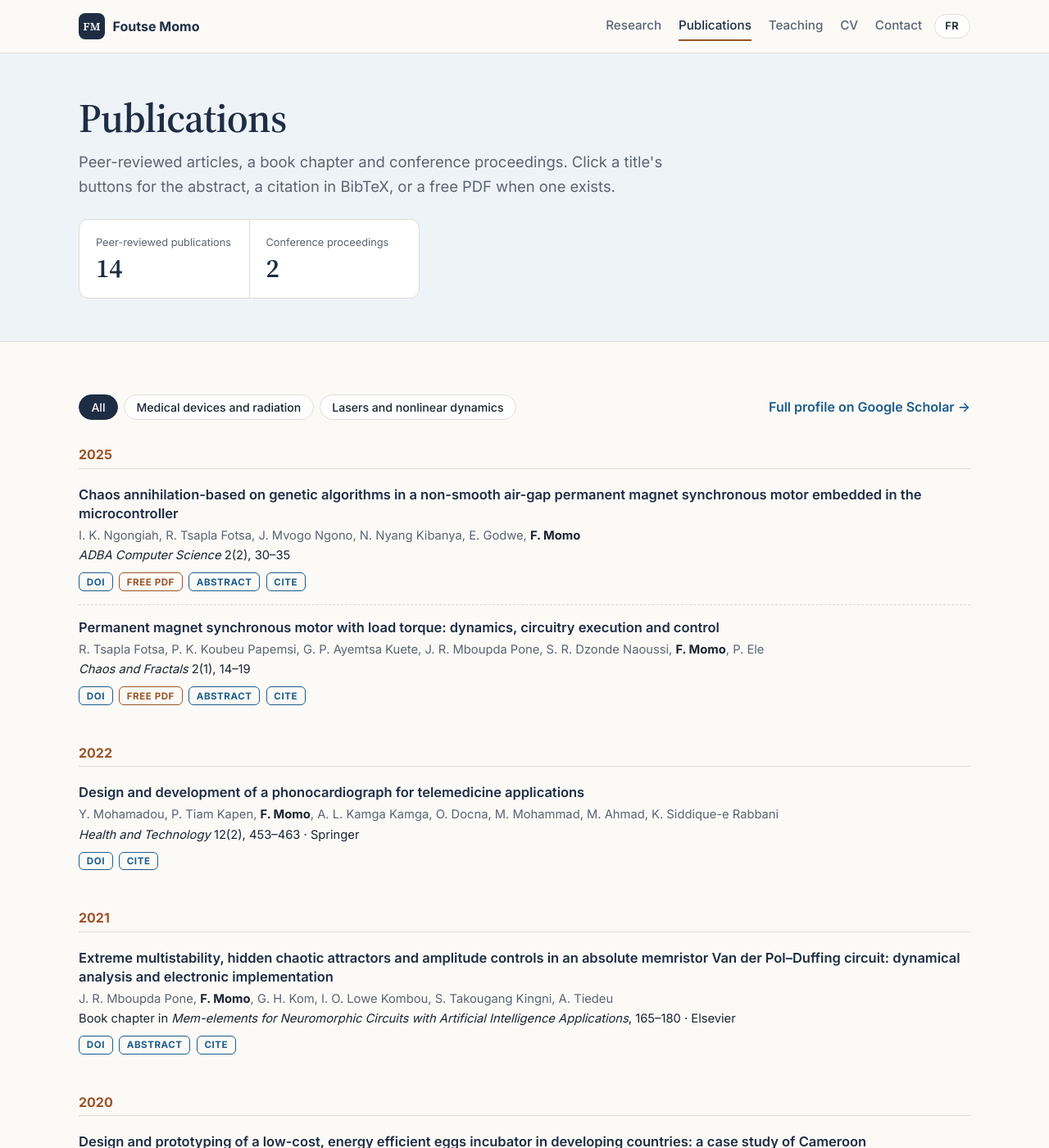
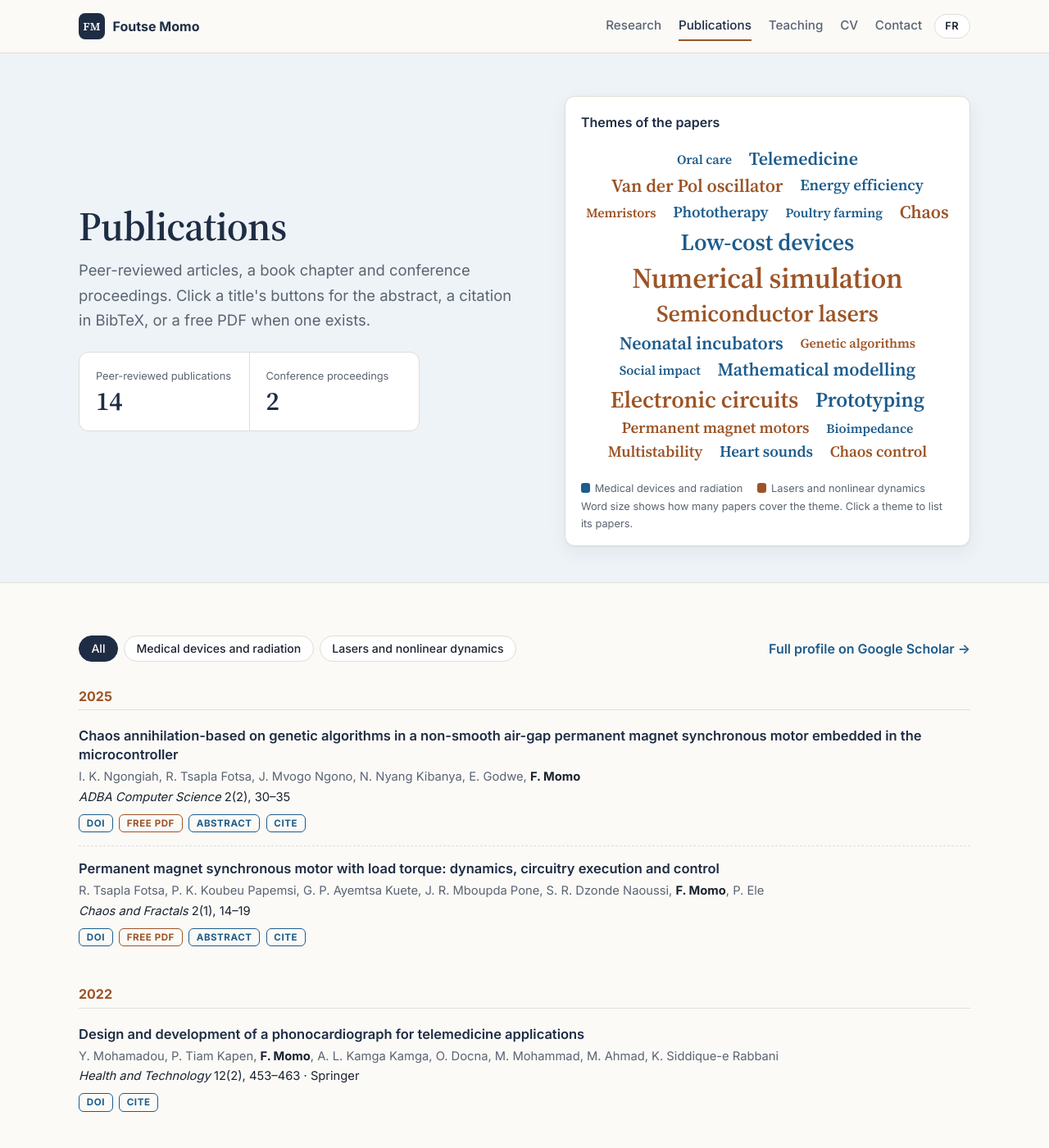
Before and after one commit to Foutse/meme-personal-website, a Jekyll site: the page built from publications/index.html, in a window 1280 px wide and 1400 px high. Shown: the whole window at 82% size. Built offline with Jekyll 4.4.1, drawn with Linux system fonts in a browser that asks for light colours.

Commit message:
Publications page: word cloud of paper themes
22 themes from _data/focus.yml, matched against each paper's title and
abstract; word size = number of papers, colour = strand. Clicking a
theme filters the list to its papers (works with the topic chips; a
'Show all' link resets). Replaces the citation chart.

Co-Authored-By: Claude Opus 5.5 <noreply@anthropic.com>

```diff
--- /dev/null
+++ b/_data/focus.yml
@@ -0,0 +1,91 @@
+# Themes for the word cloud on the Publications page.
+# A paper belongs to a theme when its title or abstract contains one of the `match` strings
+# (lower case). Size = number of papers. topic: bio or nl (colour). List order = display order.
+- id: dental
+  topic: bio
+  label: { en: Oral care, fr: Soins dentaires }
+  match: ["dental"]
+- id: telemedicine
+  topic: bio
+  label: { en: Telemedicine, fr: Télémédecine }
+  match: ["telemedicine", "remote monitoring"]
+- id: vanderpol
+  topic: nl
+  label: { en: Van der Pol oscillator, fr: Oscillateur de Van der Pol }
+  match: ["van der pol"]
+- id: energy
+  topic: bio
+  label: { en: Energy efficiency, fr: Efficacité énergétique }
+  match: ["energy efficient", "energy-efficient", "energy consumption", "power consumption"]
+- id: memristor
+  topic: nl
+  label: { en: Memristors, fr: Memristors }
+  match: ["memristor"]
+- id: phototherapy
+  topic: bio
+  label: { en: Phototherapy, fr: Photothérapie }
+  match: ["phototherapy"]
+- id: eggs
+  topic: bio
+  label: { en: Poultry farming, fr: Aviculture }
+  match: ["egg"]
+- id: chaos
+  topic: nl
+  label: { en: Chaos, fr: Chaos }
+  match: ["chaos", "chaotic"]
+- id: lowcost
+  topic: bio
+  label: { en: Low-cost devices, fr: Dispositifs à bas coût }
+  match: ["low-cost", "low cost", "affordable", "low-income", "developing countries", "third world", "inexpensive"]
+- id: numerical
+  topic: nl
+  label: { en: Numerical simulation, fr: Simulation numérique }
+  match: ["numerical"]
+- id: lasers
+  topic: nl
+  label: { en: Semiconductor lasers, fr: Lasers à semi-conducteurs }
+  match: ["semiconductor laser"]
+- id: incubators
+  topic: bio
+  label: { en: Neonatal incubators, fr: Couveuses néonatales }
+  match: ["neonatal incubator"]
+- id: genetic
+  topic: nl
+  label: { en: Genetic algorithms, fr: Algorithmes génétiques }
+  match: ["genetic algorithm"]
+- id: social
+  topic: bio
+  label: { en: Social impact, fr: Impact social }
+  match: ["social impact"]
+- id: modelling
+  topic: bio
+  label: { en: Mathematical modelling, fr: Modélisation mathématique }
+  match: ["mathematical model", "modeling", "modelling"]
+- id: circuits
+  topic: nl
+  label: { en: Electronic circuits, fr: Circuits électroniques }
+  match: ["electronic circuit", "electronic model", "electronic implementation", "circuitry", "analog"]
+- id: prototyping
+  topic: bio
+  label: { en: Prototyping, fr: Prototypage }
+  match: ["prototyp", "from concept to operation", "implementation and ab initio"]
+- id: motors
+  topic: nl
+  label: { en: Permanent magnet motors, fr: Moteurs à aimants permanents }
+  match: ["permanent magnet"]
+- id: bioimpedance
+  topic: bio
+  label: { en: Bioimpedance, fr: Bio-impédance }
+  match: ["bioimpedance"]
+- id: multistability
+  topic: nl
+  label: { en: Multistability, fr: Multistabilité }
+  match: ["multistab", "coexist"]
+- id: phonocardiography
+  topic: bio
+  label: { en: Heart sounds, fr: Bruits du cœur }
+  match: ["phonocardio", "heart sound"]
+- id: control
+  topic: nl
+  label: { en: Chaos control, fr: Contrôle du chaos }
+  match: ["chaos annihilation", "amplitude control", "control of chaos", "chaos control"]
--- /dev/null
+++ b/_includes/focus-cloud.html
@@ -0,0 +1,23 @@
+{%- comment -%} Word cloud of research themes. Size = number of papers. Param: lang. {%- endcomment -%}
+{%- assign L = include.lang -%}
+{%- assign t = site.data.i18n[L] -%}
+{%- capture all_ids -%}{% for x in site.data.publications %}|{% include focus-ids.html pub=x %}{% endfor %}|{%- endcapture -%}
+<figure class="chart focus" data-showing="{{ t.focus_showing }}" data-paper="{{ t.paper_one }}" data-papers="{{ t.paper_many }}">
+  <figcaption class="chart-title">{{ t.focus_title }}</figcaption>
+  <ul class="cloud" aria-label="{{ t.focus_title }}">
+    {%- for f in site.data.focus -%}
+    {%- assign key = f.id | append: " " -%}
+    {%- assign n = 0 -%}
+    {%- assign parts = all_ids | split: "|" -%}
+    {%- for ids in parts -%}{%- assign padded = " " | append: ids -%}{%- assign needle = " " | append: key -%}{%- if padded contains needle -%}{%- assign n = n | plus: 1 -%}{%- endif -%}{%- endfor -%}
+    {%- if n > 0 %}
+    <li><button type="button" class="word {{ f.topic }}" style="--w: {{ n }}" data-focus="{{ f.id }}" data-label="{{ f.label[L] }}" aria-pressed="false" title="{{ n }} {% if n == 1 %}{{ t.paper_one }}{% else %}{{ t.paper_many }}{% endif %}">{{ f.label[L] }}<span class="sr-only"> ({{ n }} {% if n == 1 %}{{ t.paper_one }}{% else %}{{ t.paper_many }}{% endif %})</span></button></li>
+    {%- endif -%}
+    {%- endfor %}
+  </ul>
+  <p class="chart-note">
+    <span class="key bio">{{ t.topic_bio }}</span>
+    <span class="key nl">{{ t.topic_nl }}</span><br>
+    {{ t.focus_note }}
+  </p>
+</figure>
--- /dev/null
+++ b/_includes/focus-ids.html
@@ -0,0 +1,5 @@
+{%- comment -%} Space-separated theme ids (from _data/focus.yml) for one publication. Param: pub. {%- endcomment -%}
+{%- assign fx = include.pub -%}
+{%- if fx.doi -%}{%- assign fm = site.data.pubmeta[fx.doi] -%}{%- else -%}{%- assign fm = nil -%}{%- endif -%}
+{%- assign ftxt = fx.title | append: " " | append: fm.abstract | downcase -%}
+{%- for f in site.data.focus -%}{%- for k in f.match -%}{%- if ftxt contains k -%}{{ f.id }} {% break -%}{%- endif -%}{%- endfor -%}{%- endfor -%}
--- a/_includes/pub.html
+++ b/_includes/pub.html
@@ -6,7 +6,8 @@
 {%- if x.doi -%}{%- assign meta = site.data.pubmeta[x.doi] -%}{%- else -%}{%- assign meta = nil -%}{%- endif -%}
 {%- assign bib = x.bibtex | default: meta.bibtex -%}
 {%- assign uid = x.doi | default: x.title | slugify | truncate: 40, "" -%}
-<li class="pub" data-topic="{{ x.topic }}">
+{%- capture fids -%}{% include focus-ids.html pub=x %}{%- endcapture -%}
+<li class="pub" data-topic="{{ x.topic }}" data-focus=" {{ fids | strip }} ">
   <p class="title">{{ x.title }}</p>
   <p class="authors">{{ x.authors | replace: "F. Momo", "<b>F. Momo</b>" }}</p>
   <p class="venue">{% if x.kind == "proceedings" %}<span class="kind">{{ t.proceedings }}</span> {% elsif x.kind == "chapter" %}{{ t.chapter_in }} {% endif %}{{ venue | markdownify | remove: "<p>" | remove: "</p>" | strip }}{% if include.show_year %} · {{ x.year }}{% endif %}</p>
--- a/_layouts/publications.html
+++ b/_layouts/publications.html
@@ -6,7 +6,8 @@ layout: base
 {%- assign p = site.data.profile -%}
 {%- assign peer = site.data.publications | where_exp: "x", "x.kind != 'proceedings'" -%}
 <section class="page-head">
-  <div class="wrap">
+  <div class="wrap pubs-head">
+    <div>
       <h1>{{ t.publications }}</h1>
       <p class="lead">{{ t.pubs_intro }}</p>
       {%- assign procs = site.data.publications | where: "kind", "proceedings" %}
@@ -14,6 +15,8 @@ layout: base
         <div><dt>{{ t.stats.pubs }}</dt><dd>{{ peer | size }}</dd></div>
         <div><dt>{{ t.stats.procs }}</dt><dd>{{ procs | size }}</dd></div>
       </dl>
+    </div>
+    {% include focus-cloud.html lang=L %}
   </div>
 </section>
 
@@ -27,6 +30,7 @@ layout: base
       </div>
       <a class="scholar-link" href="{{ p.scholar }}">{{ t.scholar_full }}</a>
     </div>
+    <p class="focus-status" aria-live="polite" hidden><span></span> <button type="button" class="linklike">{{ t.show_all }}</button></p>
     <div class="pubs">
       {% assign years = site.data.publications | group_by: "year" %}
       {% for y in years %}
--- a/assets/css/style.css
+++ b/assets/css/style.css
@@ -221,7 +221,7 @@ p { margin: 0 0 .9rem; }
 /* ==========================================================================
    Publications
    ========================================================================== */
-.pubs-head { display: grid; grid-template-columns: 1.1fr 1fr; gap: 3rem; align-items: end; }
+.pubs-head { display: grid; grid-template-columns: 1.1fr 1fr; gap: 3rem; align-items: center; }
 .pub-tools { display: flex; flex-wrap: wrap; align-items: center; justify-content: space-between; gap: .75rem; margin-bottom: 1rem; }
 .filters { display: flex; flex-wrap: wrap; gap: .45rem; }
 .chip {
@@ -283,6 +283,24 @@ p { margin: 0 0 .9rem; }
   font-size: .78rem; font-weight: 600; padding: .2rem .5rem; border-radius: 6px; white-space: nowrap; pointer-events: none;
 }
 .chart-note { font-size: .8rem; color: var(--muted); margin: 0; }
+
+/* Word cloud of paper themes */
+.cloud { list-style: none; margin: 0 0 1rem; padding: .25rem 0; display: flex; flex-wrap: wrap; justify-content: center; align-items: center; gap: .15rem .7rem; }
+.word {
+  font: 600 calc(.78rem + var(--w) * .2rem)/1.15 var(--serif); letter-spacing: -.005em;
+  background: none; border: 0; border-radius: 6px; padding: .15rem .3rem; cursor: pointer;
+  transition: color .15s, background-color .15s, opacity .15s;
+}
+.word.bio { color: var(--accent); }
+.word.nl { color: var(--copper); }
+.word:hover, .word:focus-visible { background: var(--bg-tint); }
+.word[aria-pressed="true"] { background: var(--navy); color: var(--bg); }
+.cloud.picked .word[aria-pressed="false"] { opacity: .45; }
+.key { display: inline-flex; align-items: center; gap: .35rem; margin-right: .9rem; }
+.key::before { content: ""; width: .7rem; height: .7rem; border-radius: 3px; background: var(--accent); }
+.key.nl::before { background: var(--copper); }
+.focus-status { margin: -.5rem 0 1.5rem; color: var(--muted); font-size: .95rem; }
+.linklike { background: none; border: 0; padding: 0; font: inherit; color: var(--accent); text-decoration: underline; text-underline-offset: 3px; cursor: pointer; }
 .chart-table summary { font-size: .8rem; color: var(--accent); cursor: pointer; margin-top: .3rem; }
 .chart-table table { margin-top: .5rem; font-size: .85rem; }
 
--- a/assets/js/site.js
+++ b/assets/js/site.js
@@ -40,22 +40,65 @@
     });
   });
 
-  // Publication filter.
+  // Publication filter: topic chips and the theme cloud share one filter.
   var chips = document.querySelectorAll('.chip');
+  var words = document.querySelectorAll('.word');
+  var cloud = document.querySelector('.cloud');
+  var fig = document.querySelector('.focus');
+  var status = document.querySelector('.focus-status');
+  var filterPubs = function (test) {
+    var total = 0;
+    each(document.querySelectorAll('.pubs ol'), function (ol) {
+      var shown = 0;
+      each(ol.querySelectorAll('li.pub'), function (li) {
+        var ok = test(li);
+        li.hidden = !ok; if (ok) shown++;
+      });
+      ol.hidden = !shown; ol.previousElementSibling.hidden = !shown;
+      total += shown;
+    });
+    return total;
+  };
+  var setChip = function (c) {
+    each(chips, function (x) { x.classList.toggle('active', x === c); x.setAttribute('aria-pressed', x === c); });
+  };
+  var setWord = function (w) {
+    each(words, function (x) { x.setAttribute('aria-pressed', x === w); });
+    if (cloud) cloud.classList.toggle('picked', !!w);
+  };
+  var showAll = function () {
+    setWord(null); setChip(document.querySelector('.chip[data-filter="all"]'));
+    filterPubs(function () { return true; });
+    if (status) status.hidden = true;
+  };
   each(chips, function (c) {
     c.addEventListener('click', function () {
       var f = c.getAttribute('data-filter');
-      each(chips, function (x) { x.classList.toggle('active', x === c); x.setAttribute('aria-pressed', x === c); });
-      each(document.querySelectorAll('.pubs ol'), function (ol) {
-        var shown = 0;
-        each(ol.querySelectorAll('li.pub'), function (li) {
-          var ok = f === 'all' || li.getAttribute('data-topic') === f;
-          li.hidden = !ok; if (ok) shown++;
-        });
-        ol.hidden = !shown; ol.previousElementSibling.hidden = !shown;
-      });
+      setChip(c); setWord(null);
+      if (status) status.hidden = true;
+      filterPubs(function (li) { return f === 'all' || li.getAttribute('data-topic') === f; });
     });
   });
+  each(words, function (w) {
+    w.addEventListener('click', function () {
+      if (w.getAttribute('aria-pressed') === 'true') { showAll(); return; }
+      var id = ' ' + w.getAttribute('data-focus') + ' ';
+      setWord(w); setChip(null);
+      var n = filterPubs(function (li) { return (li.getAttribute('data-focus') || '').indexOf(id) !== -1; });
+      if (status && fig) {
+        var unit = n === 1 ? fig.getAttribute('data-paper') : fig.getAttribute('data-papers');
+        status.querySelector('span').textContent = fig.getAttribute('data-showing')
+          .replace('%n', n + ' ' + unit).replace('%t', w.getAttribute('data-label'));
+        status.hidden = false;
+        var top = status.getBoundingClientRect().top;
+        if (top < 0 || top > window.innerHeight * 0.6) {
+          var still = window.matchMedia('(prefers-reduced-motion: reduce)').matches;
+          status.scrollIntoView({ behavior: still ? 'auto' : 'smooth', block: 'center' });
+        }
+      }
+    });
+  });
+  if (status) status.querySelector('button').addEventListener('click', showAll);
 
   // Chart tooltips (bars carry data-label).
   each(document.querySelectorAll('.bars'), function (chart) {
```
Also changed, not shown: _data/i18n.yml (+12 -0 lines), README.md. Lines whose indentation alone changed are shown as unchanged.
